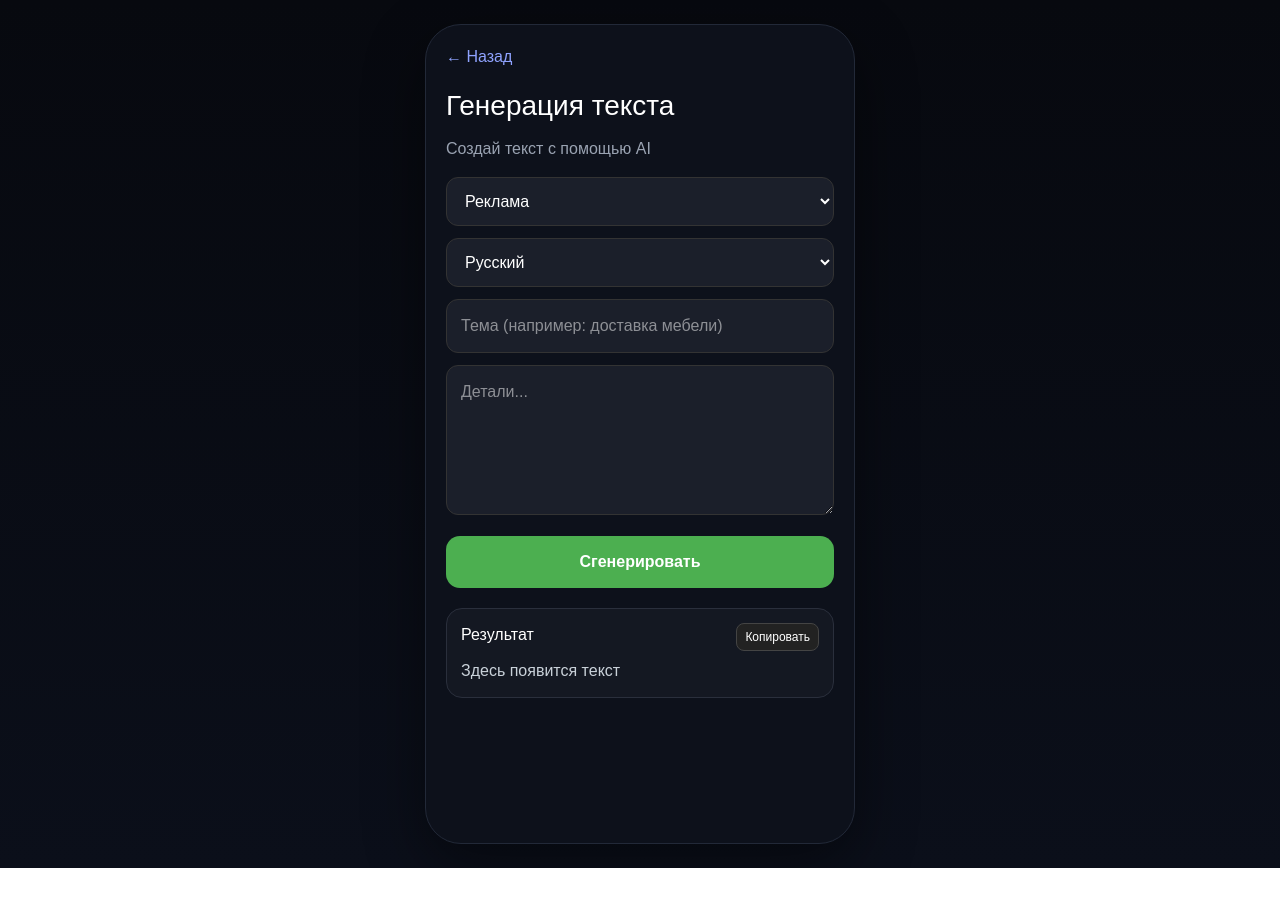
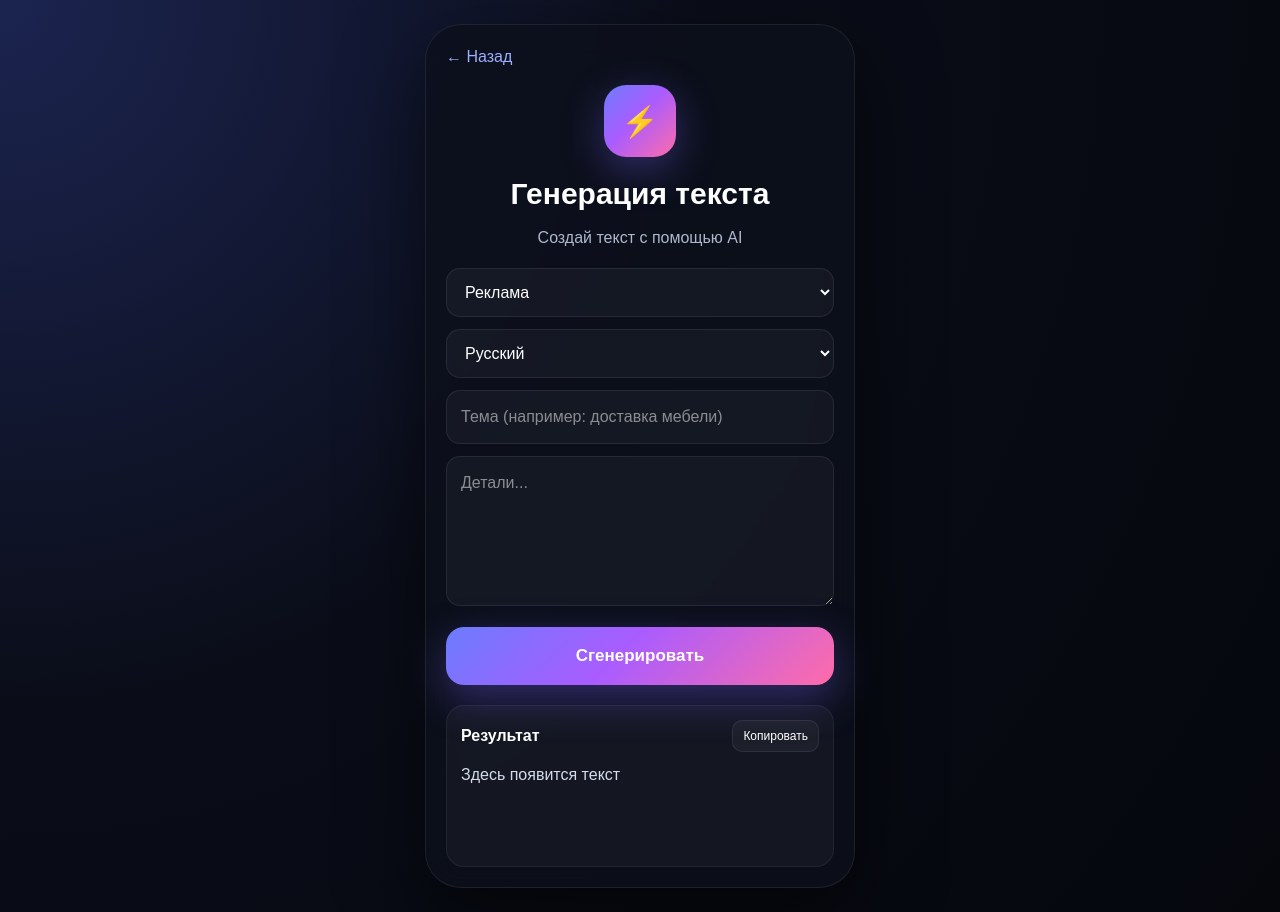
Before and after one commit to wallcraftmz-sys/ai-business-app, a Next.js app: page /generate in a window 1280 px wide. Before the commit the page ends 868 px from the top, so only its background shows below. Built offline with nearby package versions, Linux system fonts and the light colour scheme.

Commit message:
apply lightning style to all screens

```diff
--- a/app/generate/GenerateClient.tsx
+++ b/app/generate/GenerateClient.tsx
@@ -72,11 +72,13 @@ export default function GenerateClient({ initialType }: Props) {
     <main
       style={{
         minHeight: "100vh",
-        background: "linear-gradient(180deg, #07090f 0%, #0b0f1a 100%)",
+        background:
+          "radial-gradient(circle at top left, #1b2450 0%, #0a0d18 45%, #05070d 100%)",
         display: "flex",
         justifyContent: "center",
         alignItems: "center",
         padding: "24px 16px",
+        color: "white",
       }}
     >
       <div
@@ -84,12 +86,12 @@ export default function GenerateClient({ initialType }: Props) {
           width: "100%",
           maxWidth: 430,
           minHeight: 820,
-          background: "#0d111b",
-          border: "1px solid #222938",
           borderRadius: 36,
           padding: 20,
-          boxShadow: "0 20px 60px rgba(0,0,0,0.45)",
-          color: "white",
+          background: "rgba(13, 17, 27, 0.82)",
+          border: "1px solid rgba(255,255,255,0.08)",
+          boxShadow: "0 30px 80px rgba(0,0,0,0.55)",
+          backdropFilter: "blur(18px)",
         }}
       >
         <div
@@ -97,20 +99,46 @@ export default function GenerateClient({ initialType }: Props) {
           style={{
             marginBottom: 16,
             cursor: "pointer",
-            color: "#8fa3ff",
+            color: "#9db0ff",
             fontSize: 16,
           }}
         >
           ← Назад
         </div>
 
-        <h1 style={{ fontSize: 28, marginBottom: 10 }}>
-          Генерация текста
-        </h1>
+        <div style={{ textAlign: "center", marginBottom: 18 }}>
+          <div
+            style={{
+              width: 72,
+              height: 72,
+              margin: "0 auto 14px",
+              borderRadius: 22,
+              background:
+                "linear-gradient(135deg, #6c7cff 0%, #a95cff 45%, #ff6ca8 100%)",
+              display: "flex",
+              alignItems: "center",
+              justifyContent: "center",
+              boxShadow: "0 12px 40px rgba(120,100,255,0.35)",
+            }}
+          >
+            <span style={{ fontSize: 30 }}>⚡</span>
+          </div>
 
-        <p style={{ color: "#9aa3b2", marginBottom: 16 }}>
-          Создай текст с помощью AI
-        </p>
+          <h1 style={{ fontSize: 30, margin: 0, fontWeight: 800 }}>
+            Генерация текста
+          </h1>
+
+          <p
+            style={{
+              color: "#aeb7cb",
+              marginTop: 10,
+              marginBottom: 0,
+              lineHeight: 1.5,
+            }}
+          >
+            Создай текст с помощью AI
+          </p>
+        </div>
 
         <select
           value={type}
@@ -118,9 +146,9 @@ export default function GenerateClient({ initialType }: Props) {
           style={{
             width: "100%",
             padding: 14,
-            borderRadius: 12,
-            border: "1px solid #333",
-            background: "#1b1f2a",
+            borderRadius: 14,
+            border: "1px solid rgba(255,255,255,0.08)",
+            background: "rgba(255,255,255,0.04)",
             color: "white",
             marginBottom: 12,
           }}
@@ -137,9 +165,9 @@ export default function GenerateClient({ initialType }: Props) {
           style={{
             width: "100%",
             padding: 14,
-            borderRadius: 12,
-            border: "1px solid #333",
-            background: "#1b1f2a",
+            borderRadius: 14,
+            border: "1px solid rgba(255,255,255,0.08)",
+            background: "rgba(255,255,255,0.04)",
             color: "white",
             marginBottom: 12,
           }}
@@ -156,9 +184,9 @@ export default function GenerateClient({ initialType }: Props) {
           style={{
             width: "100%",
             padding: 14,
-            borderRadius: 12,
-            border: "1px solid #333",
-            background: "#1b1f2a",
+            borderRadius: 14,
+            border: "1px solid rgba(255,255,255,0.08)",
+            background: "rgba(255,255,255,0.04)",
             color: "white",
             marginBottom: 12,
             boxSizing: "border-box",
@@ -173,12 +201,13 @@ export default function GenerateClient({ initialType }: Props) {
           style={{
             width: "100%",
             padding: 14,
-            borderRadius: 12,
-            border: "1px solid #333",
-            background: "#1b1f2a",
+            borderRadius: 14,
+            border: "1px solid rgba(255,255,255,0.08)",
+            background: "rgba(255,255,255,0.04)",
             color: "white",
             marginBottom: 14,
             boxSizing: "border-box",
+            resize: "vertical",
           }}
         />
 
@@ -187,14 +216,19 @@ export default function GenerateClient({ initialType }: Props) {
           disabled={loading}
           style={{
             width: "100%",
-            padding: 14,
-            borderRadius: 14,
+            padding: 16,
+            borderRadius: 18,
             border: "none",
-            background: loading ? "#3a3a3a" : "#4CAF50",
+            background: loading
+              ? "#40455f"
+              : "linear-gradient(135deg, #6c7cff 0%, #a95cff 45%, #ff6ca8 100%)",
             color: "white",
-            fontSize: 16,
-            fontWeight: 600,
+            fontSize: 17,
+            fontWeight: 700,
             cursor: loading ? "default" : "pointer",
+            boxShadow: loading
+              ? "none"
+              : "0 14px 40px rgba(120,100,255,0.35)",
           }}
         >
           {loading ? "Генерация..." : "Сгенерировать"}
@@ -203,29 +237,30 @@ export default function GenerateClient({ initialType }: Props) {
         <div
           style={{
             marginTop: 20,
-            background: "#141822",
-            borderRadius: 16,
+            background: "rgba(255,255,255,0.04)",
+            borderRadius: 18,
             padding: 14,
-            border: "1px solid #2a2f3c",
+            border: "1px solid rgba(255,255,255,0.06)",
           }}
         >
           <div
             style={{
               display: "flex",
               justifyContent: "space-between",
-              marginBottom: 8,
+              marginBottom: 10,
+              alignItems: "center",
             }}
           >
-            <div>Результат</div>
+            <div style={{ fontWeight: 700 }}>Результат</div>
 
             <button
               onClick={handleCopy}
               style={{
                 fontSize: 12,
-                background: "#222",
-                border: "1px solid #444",
-                borderRadius: 8,
-                padding: "4px 8px",
+                background: "rgba(255,255,255,0.04)",
+                border: "1px solid rgba(255,255,255,0.08)",
+                borderRadius: 10,
+                padding: "6px 10px",
                 color: "white",
                 cursor: "pointer",
               }}
@@ -234,7 +269,14 @@ export default function GenerateClient({ initialType }: Props) {
             </button>
           </div>
 
-          <div style={{ color: "#c9d1d9", lineHeight: 1.5 }}>
+          <div
+            style={{
+              color: "#d4dbeb",
+              lineHeight: 1.6,
+              minHeight: 90,
+              whiteSpace: "pre-wrap",
+            }}
+          >
             {result || "Здесь появится текст"}
           </div>
         </div>
```
Also changed, not shown: app/home/page.tsx (+82 -43 lines), app/page.tsx (+57 -43 lines).
